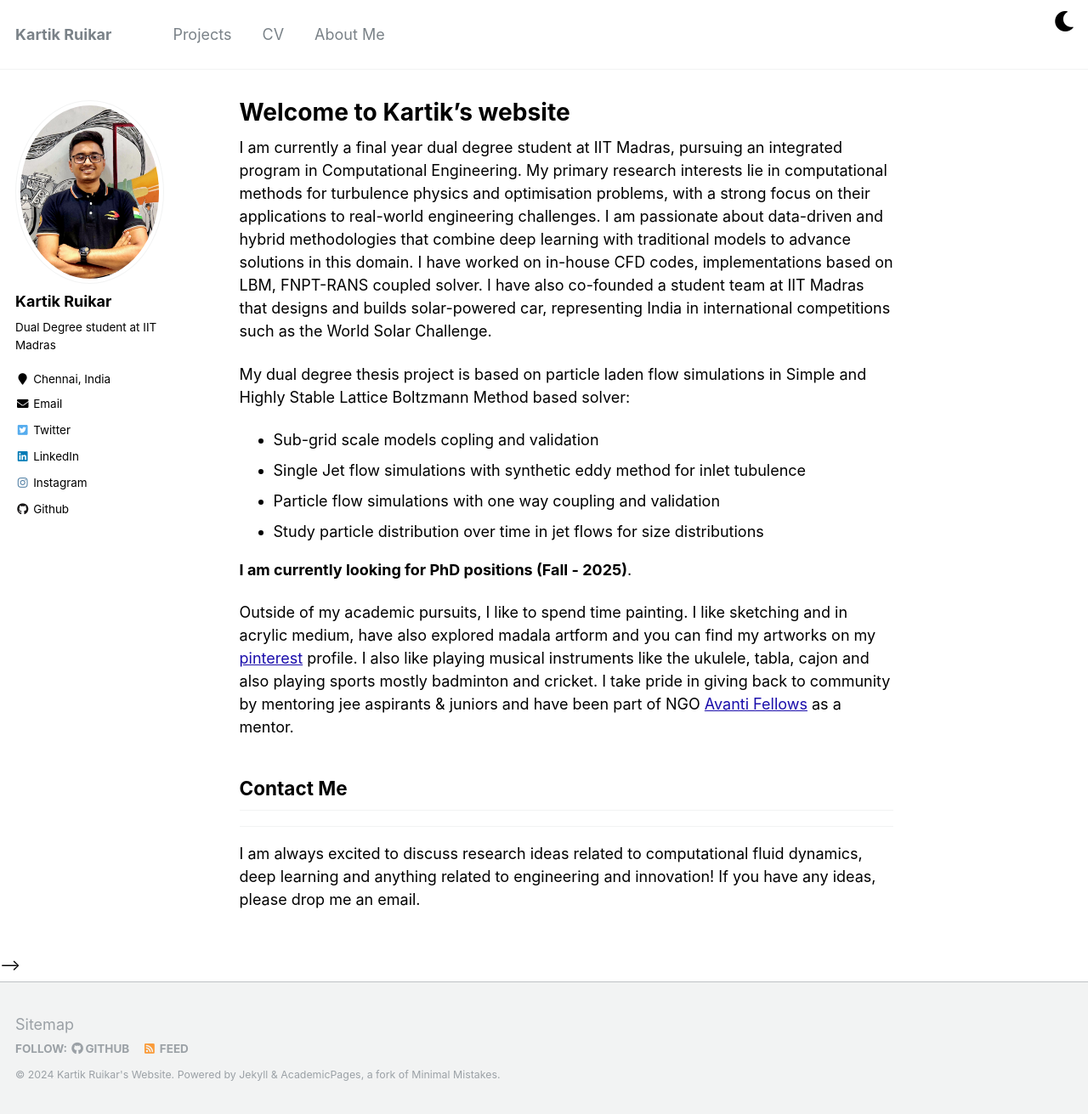
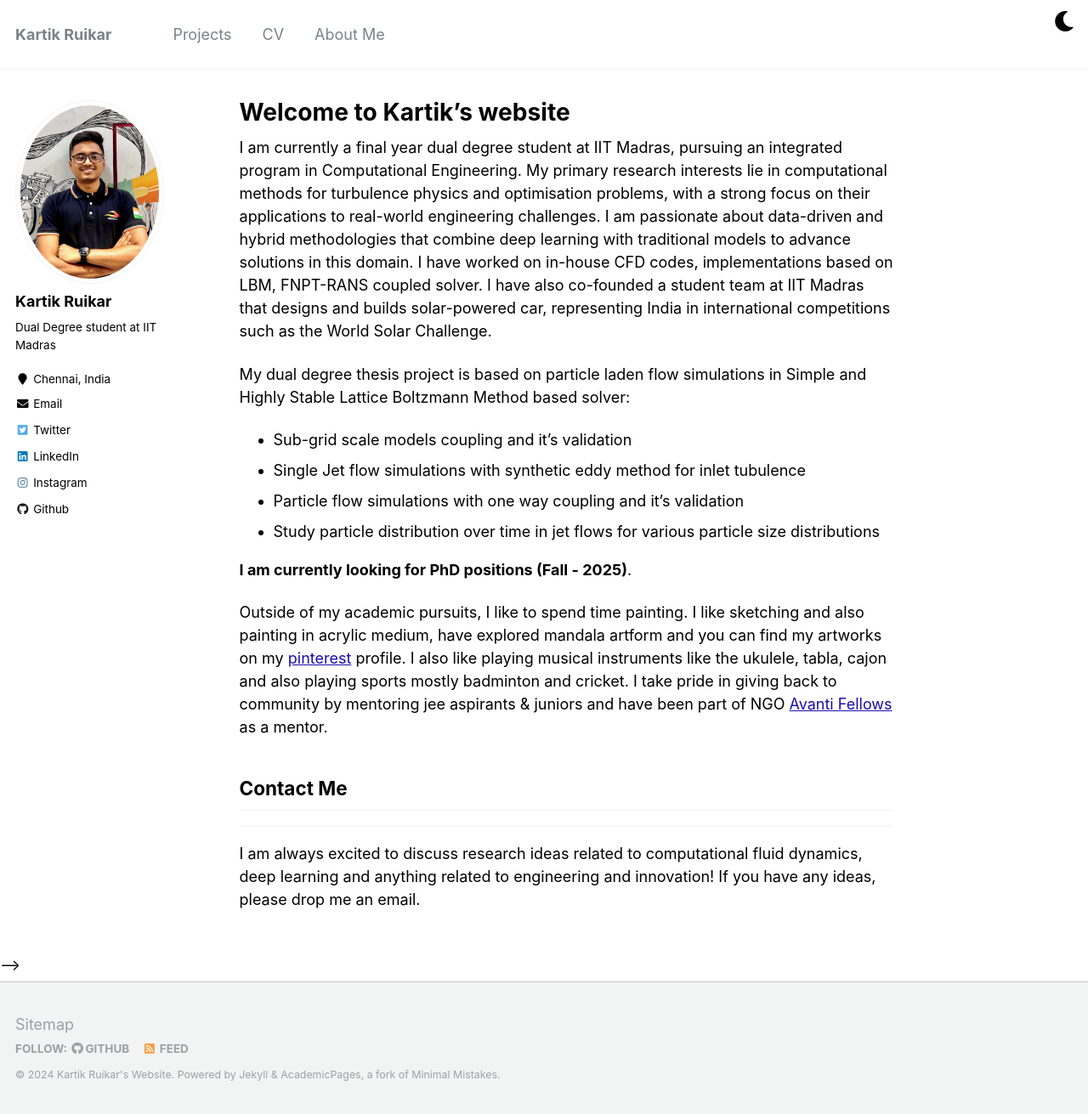
Before and after one commit to Kartik2605/Kartik2605.github.io, a Jekyll site: the page built from _pages/about.md, in a window 1280 px wide and 1311 px high. Shown: the whole window at 85% size. Built offline with Jekyll 4.4.1, drawn with Linux system fonts in a browser that asks for light colours.

Commit message:
mistakes rectified

```diff
--- a/_pages/about.md
+++ b/_pages/about.md
@@ -14,15 +14,15 @@ I am currently a final year dual degree student at IIT Madras, pursuing an integ
 
 My dual degree thesis project is based on particle laden flow simulations in Simple and Highly Stable Lattice Boltzmann Method based solver:
 
-- Sub-grid scale models copling and validation
+- Sub-grid scale models coupling and it's validation
 - Single Jet flow simulations with synthetic eddy method for inlet tubulence
-- Particle flow simulations with one way coupling and validation
-- Study particle distribution over time in jet flows for size distributions
+- Particle flow simulations with one way coupling and it's validation
+- Study particle distribution over time in jet flows for various particle size distributions
 
 **I am currently looking for PhD positions (Fall - 2025)**.
 
 
-Outside of my academic pursuits, I like to spend time painting. I like sketching and in acrylic medium, have also explored madala artform and you can find my artworks on my [pinterest](https://pin.it/2c8Ym5D8z) profile.
+Outside of my academic pursuits, I like to spend time painting. I like sketching and also painting in acrylic medium, have explored mandala artform and you can find my artworks on my [pinterest](https://pin.it/2c8Ym5D8z) profile.
 I also like playing musical instruments like the ukulele, tabla, cajon and also playing sports mostly badminton and cricket. I take pride in giving back to community by mentoring jee aspirants & juniors and have been part of NGO [Avanti Fellows](https://www.avantifellows.org/) as a mentor.
 
 ## Contact Me
```
Also changed, not shown: _pages/other.md (+1 -1 lines).
